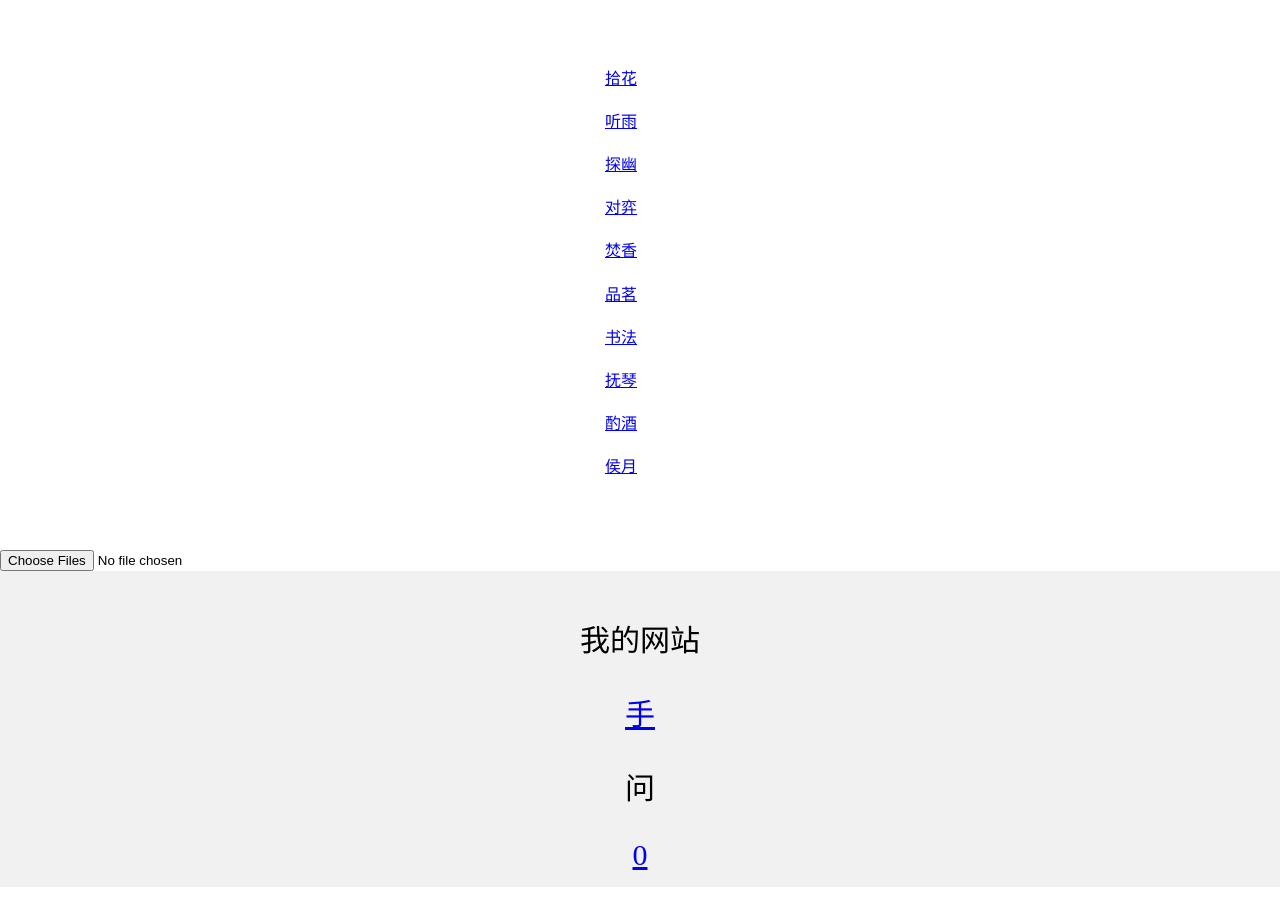
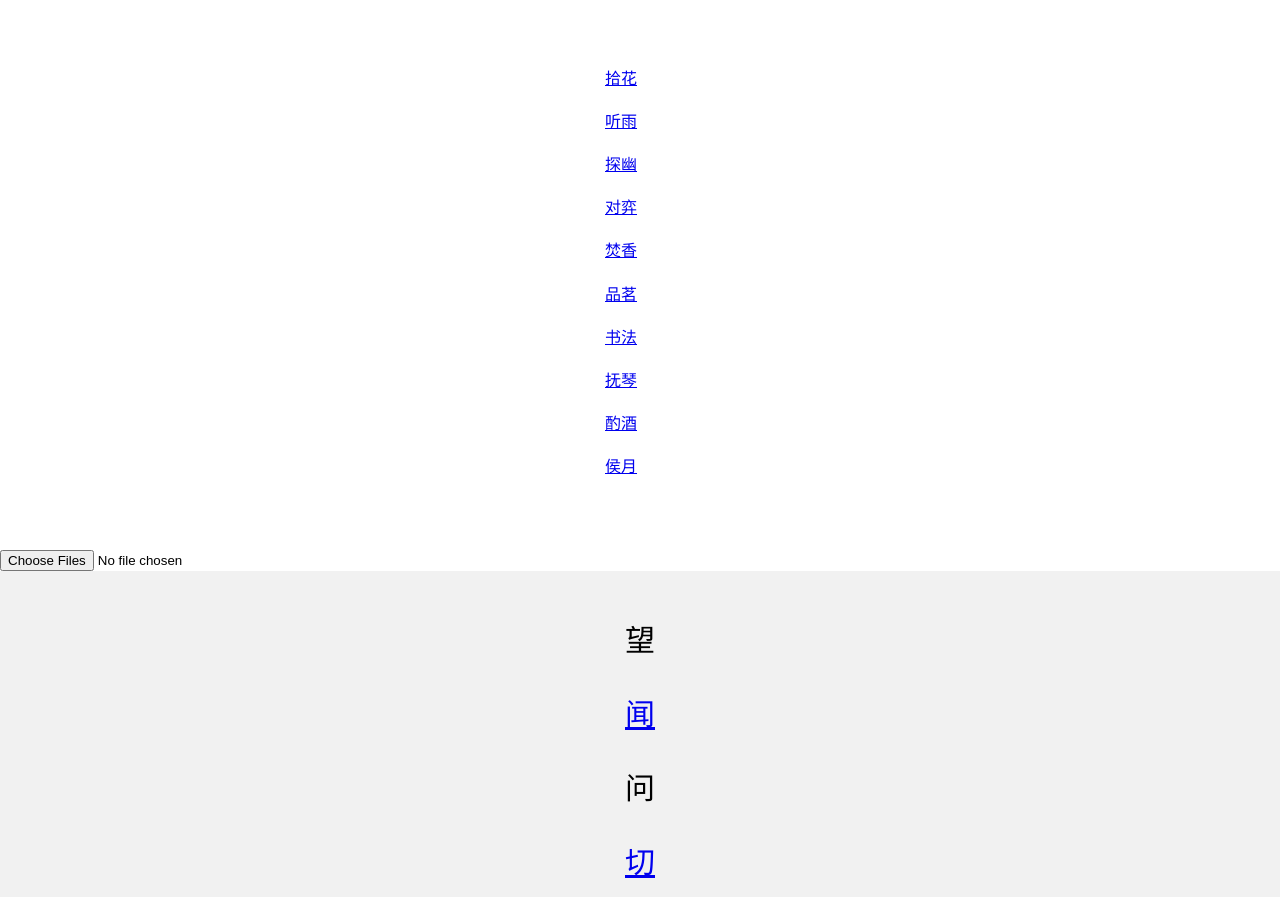
Before and after one commit to admax-001/yashi, a plain HTML site: page index.html in a window 1280 px wide. Shown: the part 61-958 px from the top of the page. Drawn offline with Linux system fonts and the light colour scheme.

Commit message:
Update index.html
vlog

```diff
--- a/index.html
+++ b/index.html
@@ -62,10 +62,10 @@
       padding: 15px;
       font-size:30px;
     ">
-     <p>我的网站</p>
-     <a href="https://www.ufov8.com/rhsp">手</a>
+     <p>望</p>
+     <a href="https://www.ufov8.com/rhsp">闻</a>
       <p>问</p>
-       <a href="https://yandex.lt/">0</a>
+       <a href="https://yandex.lt/">切</a>
     </div>
   </body>
 </html>
```
